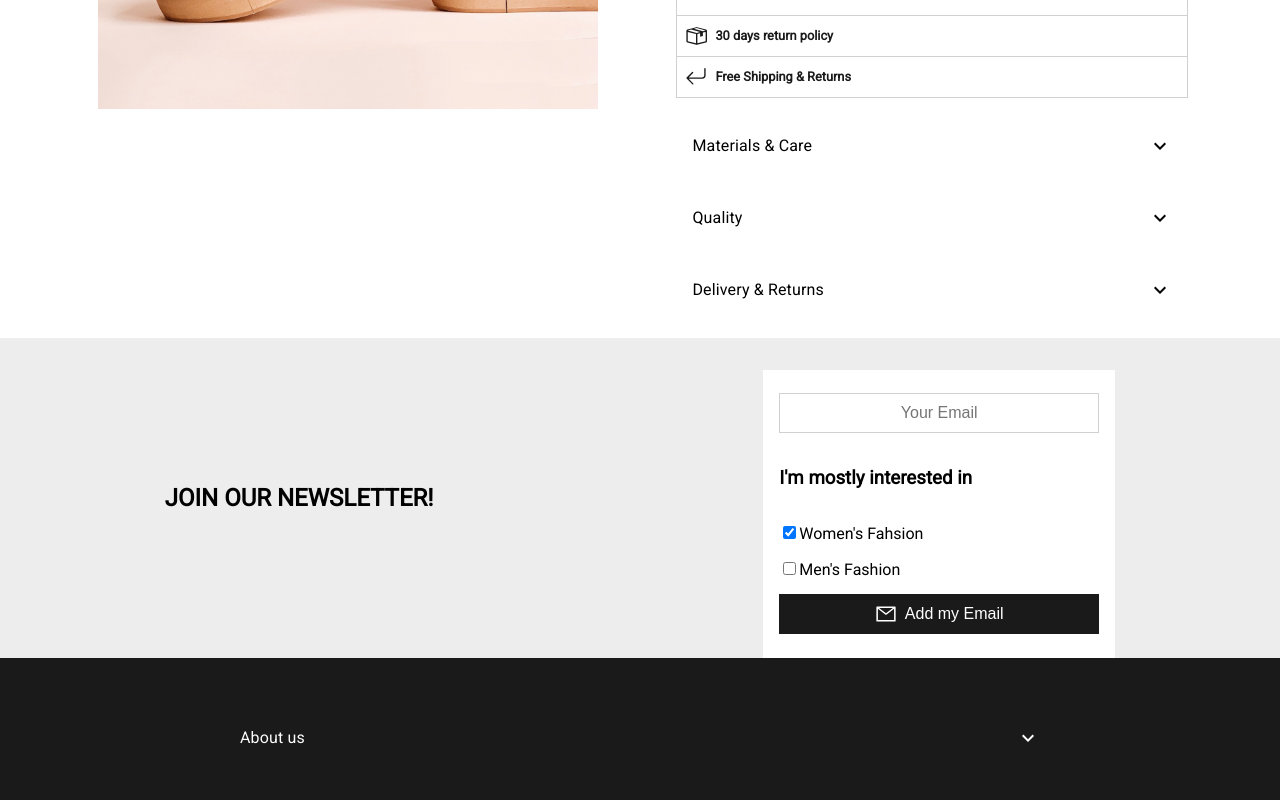
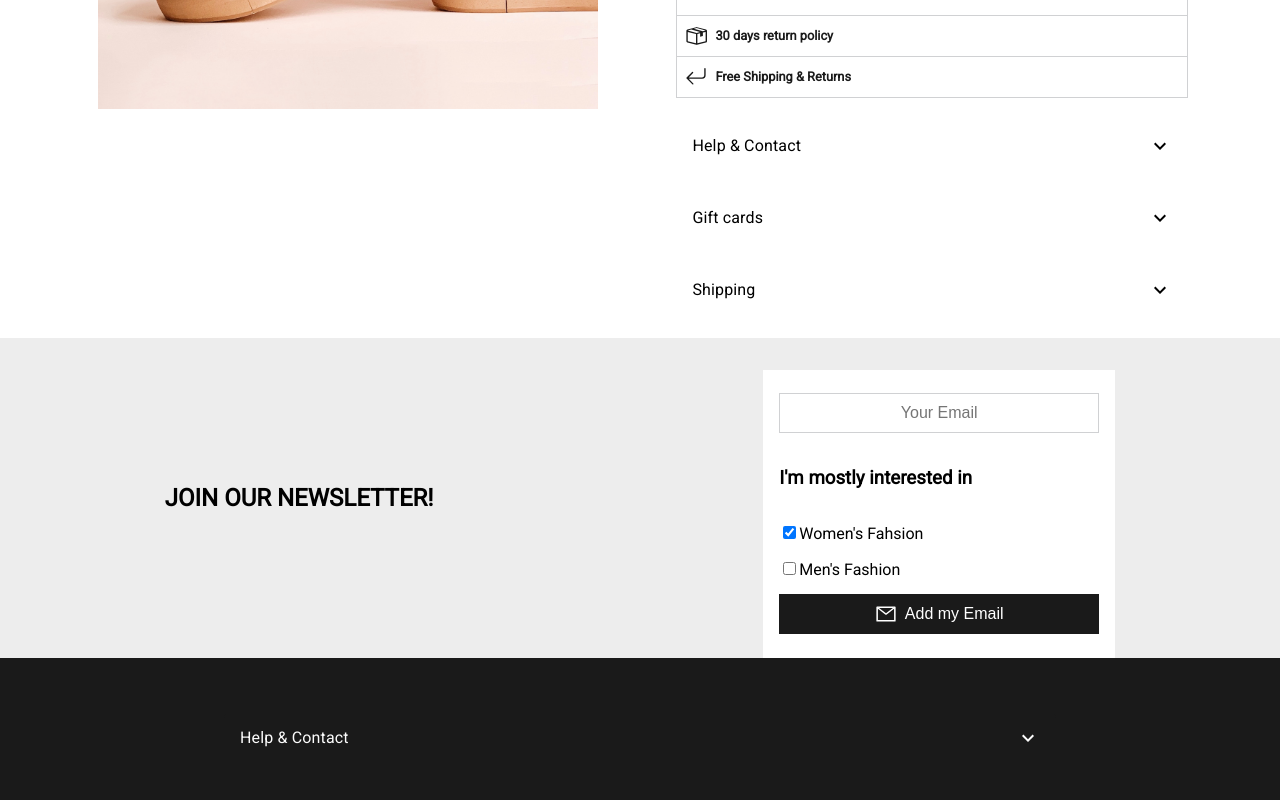
Before and after one commit to bpetermann/next-shopping-cart, a Next.js app: page /products/i1 in a window 1280 px wide. Shown: the part 480-1280 px from the top of the page. Built offline with nearby package versions, Linux system fonts and the light colour scheme; no server answers; the database is empty.

Commit message:
Change accordion faq texts

```diff
--- a/components/products/ProductDetail.jsx
+++ b/components/products/ProductDetail.jsx
@@ -123,7 +123,7 @@ const ProductDetail = ({ item }) => {
             </tbody>
           </table>
           <Accordion
-            headline={['Materials & Care', 'Quality', 'Delivery & Returns']}
+            headline={['Help & Contact', 'Gift cards', 'Shipping']}
           />
         </div>
       </div>
--- a/components/ui/Accordion.jsx
+++ b/components/ui/Accordion.jsx
@@ -30,8 +30,7 @@ export default function SimpleAccordion({ color, backgroundColor, headline }) {
               color: color,
             }}
           >
-            Lorem ipsum dolor sit amet, consectetur adipiscing elit. Suspendisse
-            malesuada lacus ex, sit amet blandit leo lobortis eget.
+            When you complete your order, we will show you in what timeframe your package is expected to arrive.
           </Typography>
         </AccordionDetails>
       </Accordion>
@@ -60,8 +59,7 @@ export default function SimpleAccordion({ color, backgroundColor, headline }) {
               color: color,
             }}
           >
-            Lorem ipsum dolor sit amet, consectetur adipiscing elit. Suspendisse
-            malesuada lacus ex, sit amet blandit leo lobortis eget.
+            You can redeem your promotional voucher in the last step of the order process.
           </Typography>
         </AccordionDetails>
       </Accordion>
@@ -90,8 +88,7 @@ export default function SimpleAccordion({ color, backgroundColor, headline }) {
               color: color,
             }}
           >
-            Lorem ipsum dolor sit amet, consectetur adipiscing elit. Suspendisse
-            malesuada lacus ex, sit amet blandit leo lobortis eget.
+            If you are shipping internationally, there are several delivery speed options available during the checkout process, usually standard, express and priority delivery.
           </Typography>
         </AccordionDetails>
       </Accordion>
@@ -101,5 +98,5 @@ export default function SimpleAccordion({ color, backgroundColor, headline }) {
 
 SimpleAccordion.defaultProps = {
   color: '#000',
-  headline: ['About us', 'Contact & FAQ', 'Careers'],
+  headline: ['Help & Contact', 'Gift cards', 'Shipping'],
 };
```
